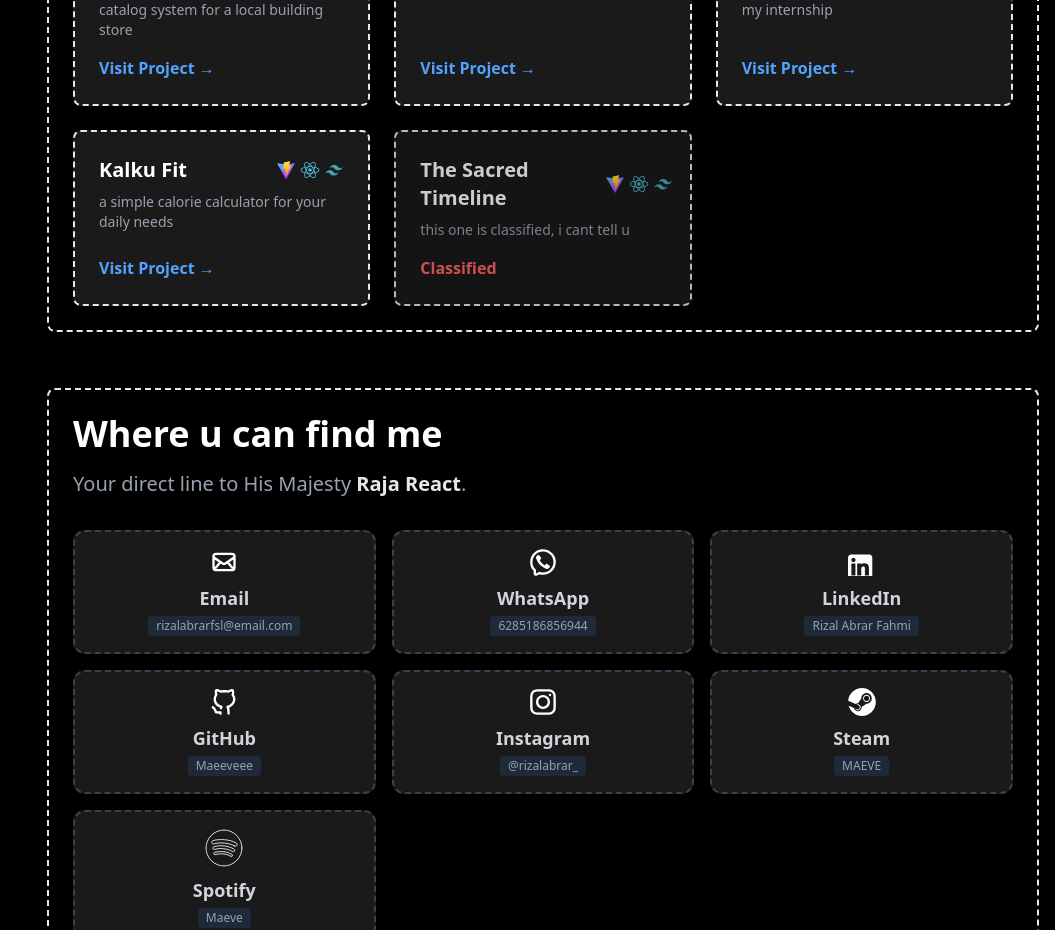
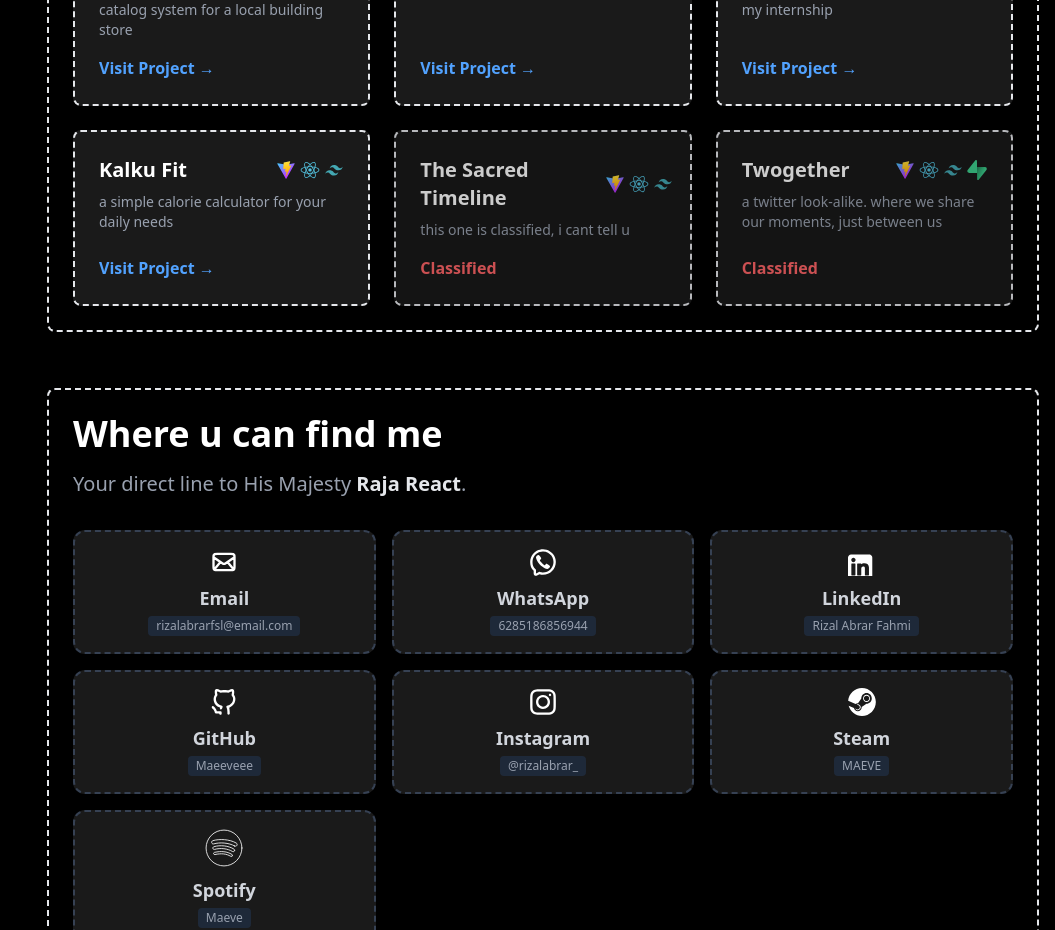
Before and after one commit to Maeeveee/Tesseract, a React (Vite) app: page / in a window 1280 px wide. Shown: the part 2240-3170 px from the top of the page, without its empty margins (225-1280 px from the left). Built offline with nearby package versions, Linux system fonts and the light colour scheme.

Commit message:
add Twogether project to project section

```diff
--- a/src/components/projectSection.jsx
+++ b/src/components/projectSection.jsx
@@ -49,6 +49,12 @@ export default function ProjectSection() {
             desc: "this one is classified, i cant tell u",
             url: null,
             stacks: ["/vite.svg", "/react.svg" ,"/tailwind.svg"],
+        },
+        {
+            title: "Twogether",
+            desc: "a twitter look-alike. where we share our moments, just between us",
+            url: null,
+            stacks: ["/vite.svg", "/react.svg" ,"/tailwind.svg", "/supabase.svg"],
         },
     ];
 
```
